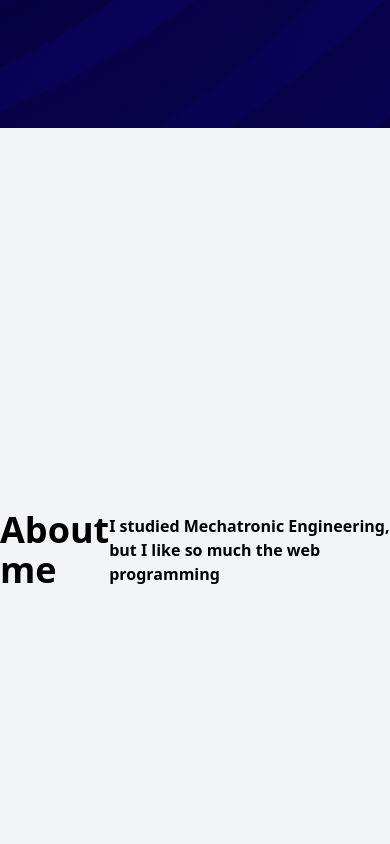
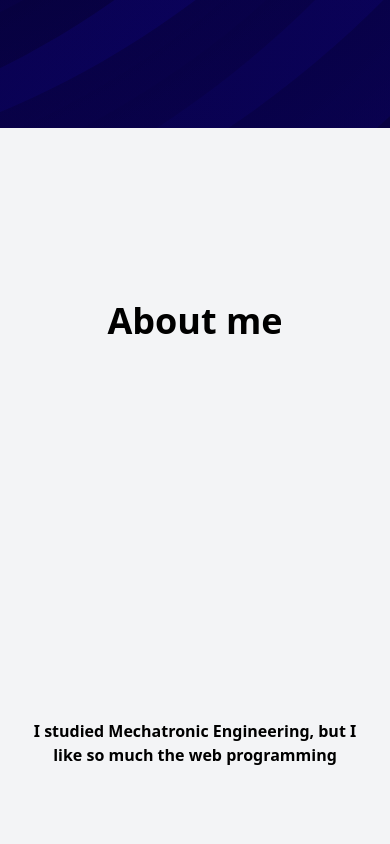
Before and after one commit to JatsukinG/mi-portafolio, a React (Vite) app: page / in a window 390 px wide. Shown: the part 1560-2404 px from the top of the page. Built offline with nearby package versions, Linux system fonts and the light colour scheme; a web font is replaced by a local one.

Commit message:
Added responsive classes

```diff
--- a/src/components/about-me/index.jsx
+++ b/src/components/about-me/index.jsx
@@ -1,9 +1,9 @@
 
 const AboutMe = () => {
   return (
-      <div className="w-full h-full bg-gray-100 flex justify-around items-center">
+      <div className="w-full h-full bg-gray-100 flex md:flex-row flex-col justify-around items-center">
         <h2 className="text-4xl font-bold">About me</h2>
-        <p className="font-semibold">
+        <p className="font-semibold text-center p-8">
           I studied Mechatronic Engineering, but I like so much the web programming
         </p>
       </div>
```
